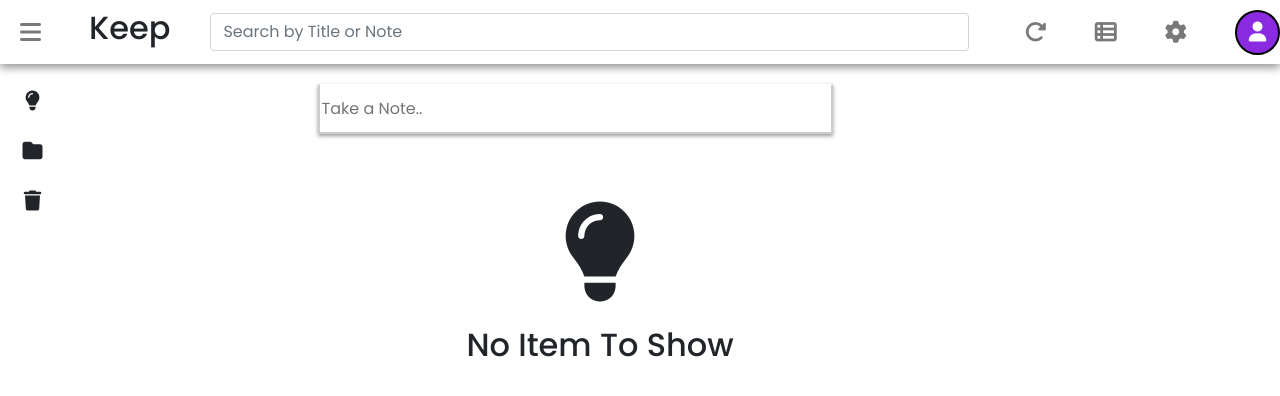
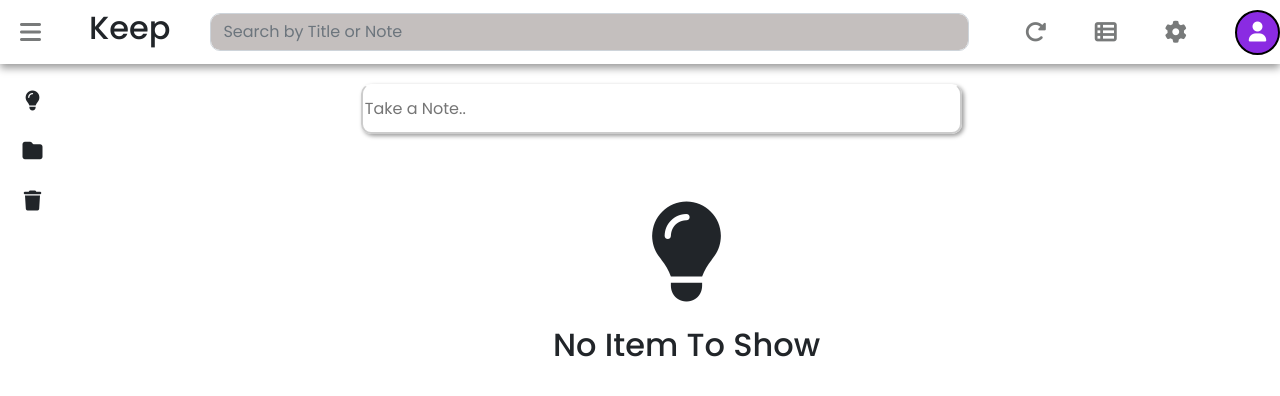
Before and after one commit to oshanpandit/note-it, an Angular app: page / in a window 1280 px wide. Shown: the top 396 px of the page. Built offline with nearby package versions, Linux system fonts and the light colour scheme.

Commit message:
proper dark mode created

```diff
--- a/src/app/app.component.css
+++ b/src/app/app.component.css
@@ -22,7 +22,6 @@ app-side-nav{
     border-top:1px solid white;
     overflow-x: hidden;
     white-space: nowrap;
-    transition: width 250ms ease-in;
 }
 .side-dark{
     background-color: black;
--- a/src/app/header/header.component.css
+++ b/src/app/header/header.component.css
@@ -4,11 +4,13 @@ nav{
     box-shadow: 0 4px 8px rgba(0, 0, 0, 0.4);
 }
 .header-dark{
-    background-color:black;
+    background-color:#202124;
+    box-shadow: 0 4px 8px rgba(255, 255, 255, 0.3);
 }
 .font-dark{
     color:white;
 }
+
 .side-nav-button{
     display:flex;
     justify-content: center;
@@ -27,6 +29,14 @@ nav{
 
 .search{
     width:60%;
+    border-radius:10px;
+}
+.search input{
+    border-radius:10px;
+    background-color: #c4bfbe;
+}
+.search input:hover{
+    background-color: white;
 }
 .icons{
     width:20%;
--- a/src/app/notes/notes.component.css
+++ b/src/app/notes/notes.component.css
@@ -3,8 +3,21 @@
     display: flex;
     flex-direction: column;
     align-items: center;
-    height: 100%;
-    width:100%;
+    height: calc(100vh-4rem); /* Ensure container takes up at least the height of the viewport */
+    width:94vw;
+
+}
+.notes-dark{
+  display: flex;
+  flex-direction: column;
+  min-height: 100vh;
+  background-color:#202124;
+}
+.font-dark{
+  color:white;
+}
+.container-dark{
+  color: white;
 }
 .form-input{
     width:50%;
@@ -12,7 +25,13 @@
     flex-direction: column;
     align-items: center;
     margin-bottom:20px;
-    box-shadow: 0 2px 4px rgba(0, 0, 0, 0.4);
+    box-shadow: 2px 2px 4px rgba(0, 0, 0, 0.4);
+    border-radius: 10px;
+}
+.form-input input{
+  border-radius: 10px;
+  background-color:transparent;
+
 }
 .title-class{
   width:100%;
@@ -22,7 +41,7 @@
   outline: none;
 }
 .content-class{
-  height:50px;
+   height:50px;
    width:100%;
    border:2px solid #ccc;
    border-top:1px solid transparent;
@@ -30,20 +49,18 @@
 }
 
   .container{
-    position:relative;
-    left: 30px;
-    width:96%;
+    width:80%;
     columns:4;
     column-gap: 10px;
  }
  .item{
-   background-color: white;
+   background:transparent;
    width:227px;
    height:fit-content;
    break-inside: avoid;
    margin-bottom: 18px;
-   border:2px solid #ccc;
-   border-radius:10px;
+   border:3px solid #ccc;
+   border-radius:6px;
 }
 .item:hover{
   box-shadow: 0 4px 8px rgba(0, 0, 0, 0.4);
@@ -67,3 +84,6 @@
 .item:hover .hidden-element {
   visibility: visible;
 }
+a{
+  text-decoration: none;
+}
--- a/src/app/notes/notes.component.html
+++ b/src/app/notes/notes.component.html
@@ -1,4 +1,4 @@
-<div class="notes-area">
+<div class="notes-area" [ngClass]="{'notes-dark':isDark==true}">
 
      <div class="form-input">
         <input *ngIf="getStatus()" [(ngModel)]="curr_title" class="title-class" placeholder="Add a Title">
@@ -15,17 +15,17 @@
     <div [ngClass]="{'container':noteItems.length>0 && viewToggle==false}">
 
         <div *ngIf="noteItems.length==0" class="not-it">
-            <i class="fa-solid fa-lightbulb"></i><br>
-            <h2>No Item To Show</h2>
+            <i class="fa-solid fa-lightbulb" [ngClass]="{'font-dark':isDark==true}"></i><br>
+            <h2 [ngClass]="{'font-dark':isDark==true}">No Item To Show</h2>
               </div>
 
         <div  *ngFor="let note of noteItems | filterPipe:curr_search;index as i" class="item">
 
-              <div class="card-body">
+              <div class="card-body" [ngClass]="{'container-dark':isDark==true}">
                 <h5 class="card-title"><p>{{note.title}}</p></h5>
                 <p class="card-text">{{note.content}}</p>
-                <a class="card-link hidden-element" (click)="removeTask(i)"><i class="fa-solid fa-trash" style="color:darkblue"></i></a>
-                <a class="card-link hidden-element" (click)="archiveTask(i)"><i class="fa-solid fa-box-archive" style="color:darkblue"></i></a>
+                <a class="card-link hidden-element" (click)="removeTask(i)"><i [ngClass]="{'font-dark':isDark==true}" class="fa-solid fa-trash"></i></a>
+                <a class="card-link hidden-element" (click)="archiveTask(i)"><i [ngClass]="{'font-dark':isDark==true}" class="fa-solid fa-box-archive"></i></a>
                 </div>
             </div>
           </div>
--- a/src/app/notes/notes.component.ts
+++ b/src/app/notes/notes.component.ts
@@ -20,6 +20,7 @@ export class NotesComponent {
     title_status=false;
     viewToggle=false;
     viewProfile=false;
+    isDark=false;
 
     ngOnInit(){
       this.noteItems=this.dataService.noteitems;
@@ -35,6 +36,11 @@ export class NotesComponent {
        this.dataService.toggleProfileSubject$.subscribe(newProfile => {
         this.viewProfile = newProfile;
         console.log("profile status",this.viewProfile)
+      });
+
+      this.dataService.toggleDarkSubject$.subscribe(newStatus => {
+        this.isDark = newStatus;
+        console.log(this.isDark)
       });
     }
 
```
